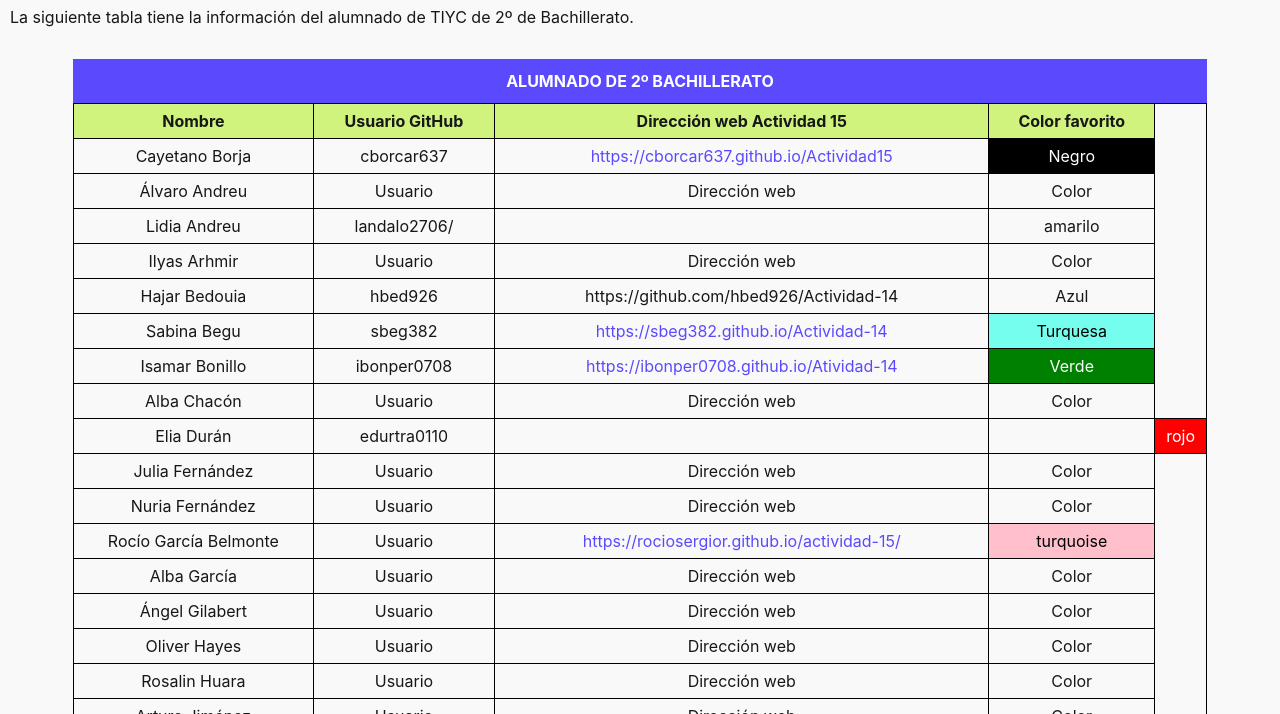
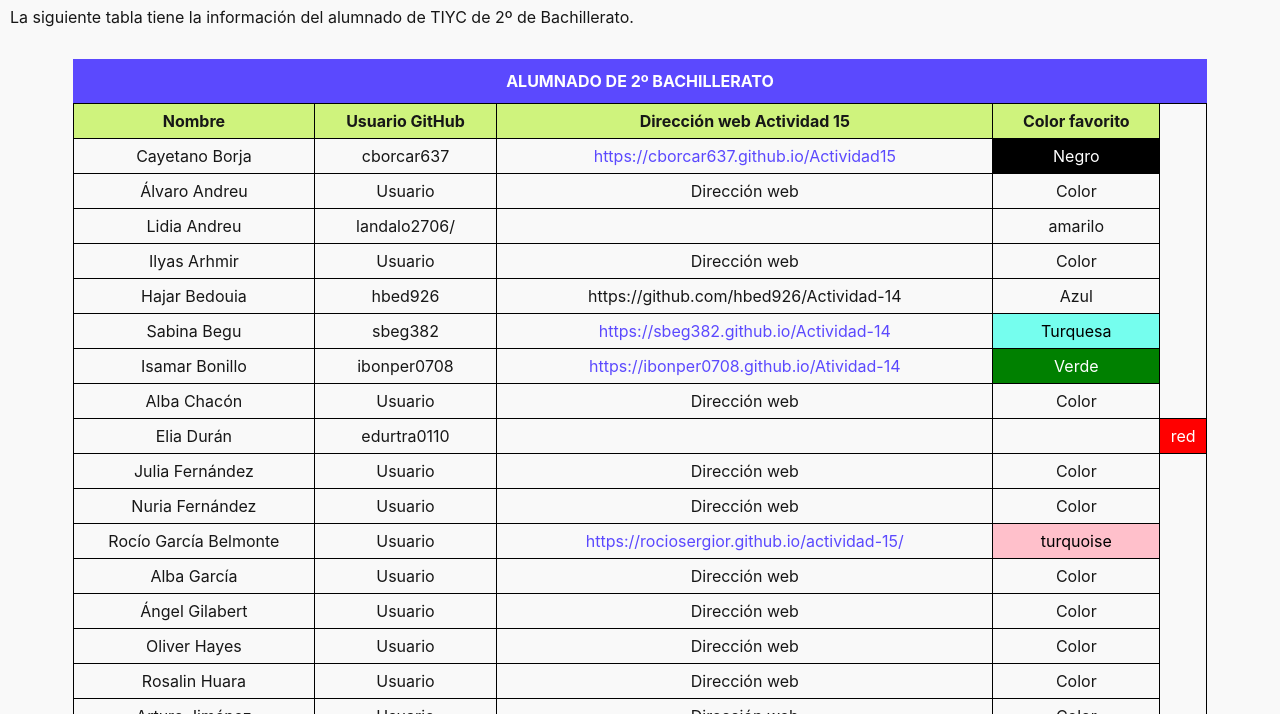
Before and after one commit to ssabver156/listado_clase, a plain HTML site: page index.html in a window 1280 px wide. Shown: the part 86-800 px from the top of the page. Drawn offline with Linux system fonts and the light colour scheme.

Commit message:
Update index.html

```diff
--- a/index.html
+++ b/index.html
@@ -77,7 +77,7 @@
 						<td>Elia Durán</td>
 						<td>edurtra0110</td>
 						<td><td><a href="https://edurtra0110.github.io/Activity-3"/></td>
-						<td id="elia">rojo</td>
+						<td id="elia">red</td>
 					</tr>
 					<tr>
 						<td>Julia Fernández</td>
```
